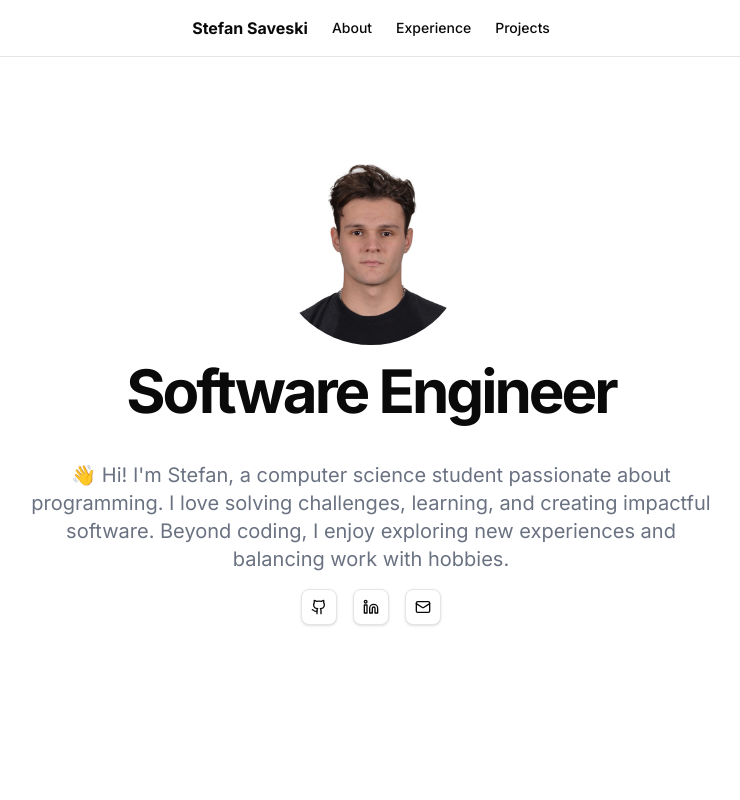
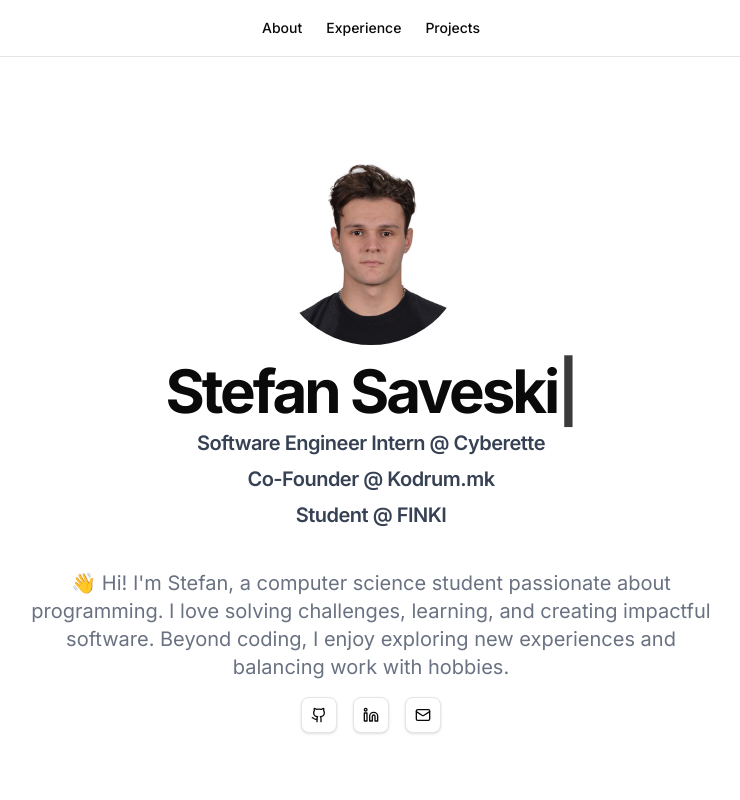
Before and after one commit to stefansaveski/portfolio, a Next.js app: page / in a window 1280 px wide. Shown: the top 800 px of the page, without its empty margins (269-1009 px from the left). Built offline with nearby package versions, Linux system fonts and the light colour scheme.

Commit message:
Added animations, changed main heading, fixed cyberette logo

```diff
--- /dev/null
+++ b/app/components/Typewriter.tsx
@@ -0,0 +1,23 @@
+import { useEffect, useRef, useState } from "react";
+
+export default function Typewriter({ text, speed = 500, className = "" }) {
+  const [displayed, setDisplayed] = useState("");
+  const intervalRef = useRef();
+
+  useEffect(() => {
+    setDisplayed("");
+    let i = 0;
+    if (!text) return;
+    intervalRef.current = setInterval(() => {
+      i++;
+      if (i <= text.length) {
+        setDisplayed(text.slice(0, i));
+      } else {
+        clearInterval(intervalRef.current);
+      }
+    }, speed);
+    return () => clearInterval(intervalRef.current);
+  }, [text, speed]);
+
+  return <span className={className}>{displayed}<span className="animate-pulse">|</span></span>;
+}
--- a/app/globals.css
+++ b/app/globals.css
@@ -120,3 +120,18 @@
     @apply bg-background text-foreground;
   }
 }
+
+@keyframes fade-in-up {
+  0% {
+    opacity: 0;
+    transform: translateY(20px);
+  }
+  100% {
+    opacity: 1;
+    transform: translateY(0);
+  }
+}
+
+.animate-fade-in-up {
+  animation: fade-in-up 0.7s cubic-bezier(0.22, 1, 0.36, 1) both;
+}
--- a/app/page.tsx
+++ b/app/page.tsx
@@ -1,20 +1,23 @@
+"use client";
 import { Button } from "@/components/ui/button"
 import { Github, Linkedin, Mail } from "lucide-react"
 import Link from "next/link"
 import ProjectCard from "./components/project-card"
 import TechStack from "./components/tech-stack"
 import Image from "next/image"
+
 import ExperienceSection from "./components/experience-section"
+import Typewriter from "./components/Typewriter"
 
 export default function Page() {
   return (
     <div className="min-h-screen bg-background">
       <header className="sticky top-0 z-50 w-full border-b bg-background/95 backdrop-blur supports-[backdrop-filter]:bg-background/60">
         <div className="mx-auto flex h-14 w-full max-w-6xl items-center justify-center px-4 md:px-6">
-          <div className="hidden md:flex items-center gap-6">
-            <Link className="flex items-center space-x-2" href="/">
+          <div className=" md:flex items-center gap-6">
+            {/* <Link className="flex items-center space-x-2" href="/">
               <span className="hidden font-bold sm:inline-block">Stefan Saveski</span>
-            </Link>
+            </Link> */}
             <nav className="flex items-center space-x-6 text-sm font-medium">
               <Link href="#about" className="transition-colors hover:text-foreground/80">
                 About
@@ -36,8 +39,19 @@ export default function Page() {
             <Image src="/pfp.jpg" alt="Profile Picture" className="w-48 h-48 rounded-full mx-auto" width={192} height={192} />
             <div className="space-y-2">
               <h1 className="text-3xl font-bold tracking-tighter sm:text-4xl md:text-5xl lg:text-6xl/none">
-                Software Engineer
+                <Typewriter text="Stefan Saveski" speed={120} />
               </h1>
+              <div className="flex flex-col gap-1 sm:gap-2 ">
+                <h3 className="text-base sm:text-lg md:text-xl font-semibold tracking-tight text-gray-700 dark:text-gray-200 opacity-0 animate-fade-in-up" style={{ animationDelay: '2.2s', animationFillMode: 'forwards' }}>
+                  Software Engineer Intern @ Cyberette
+                </h3>
+                <h3 className="text-base sm:text-lg md:text-xl font-semibold tracking-tight text-gray-700 dark:text-gray-200 opacity-0 animate-fade-in-up" style={{ animationDelay: '2.5s', animationFillMode: 'forwards' }}>
+                  Co-Founder @ Kodrum.mk
+                </h3>
+                <h3 className="text-base sm:text-lg md:text-xl font-semibold tracking-tight text-gray-700 dark:text-gray-200 opacity-0 animate-fade-in-up" style={{ animationDelay: '2.8s', animationFillMode: 'forwards' }}>
+                  Student @ FINKI
+                </h3>
+              </div>
               <p className="mx-auto max-w-[700px] text-gray-500 md:text-xl dark:text-gray-400 mt-10">
                 👋 Hi! I&apos;m Stefan, a computer science student passionate about programming. I love solving challenges, learning, and creating impactful software. Beyond coding, I enjoy exploring new experiences and balancing work with hobbies.
               </p>
```
Also changed, not shown: public/experience/cyberette-logo.png.
